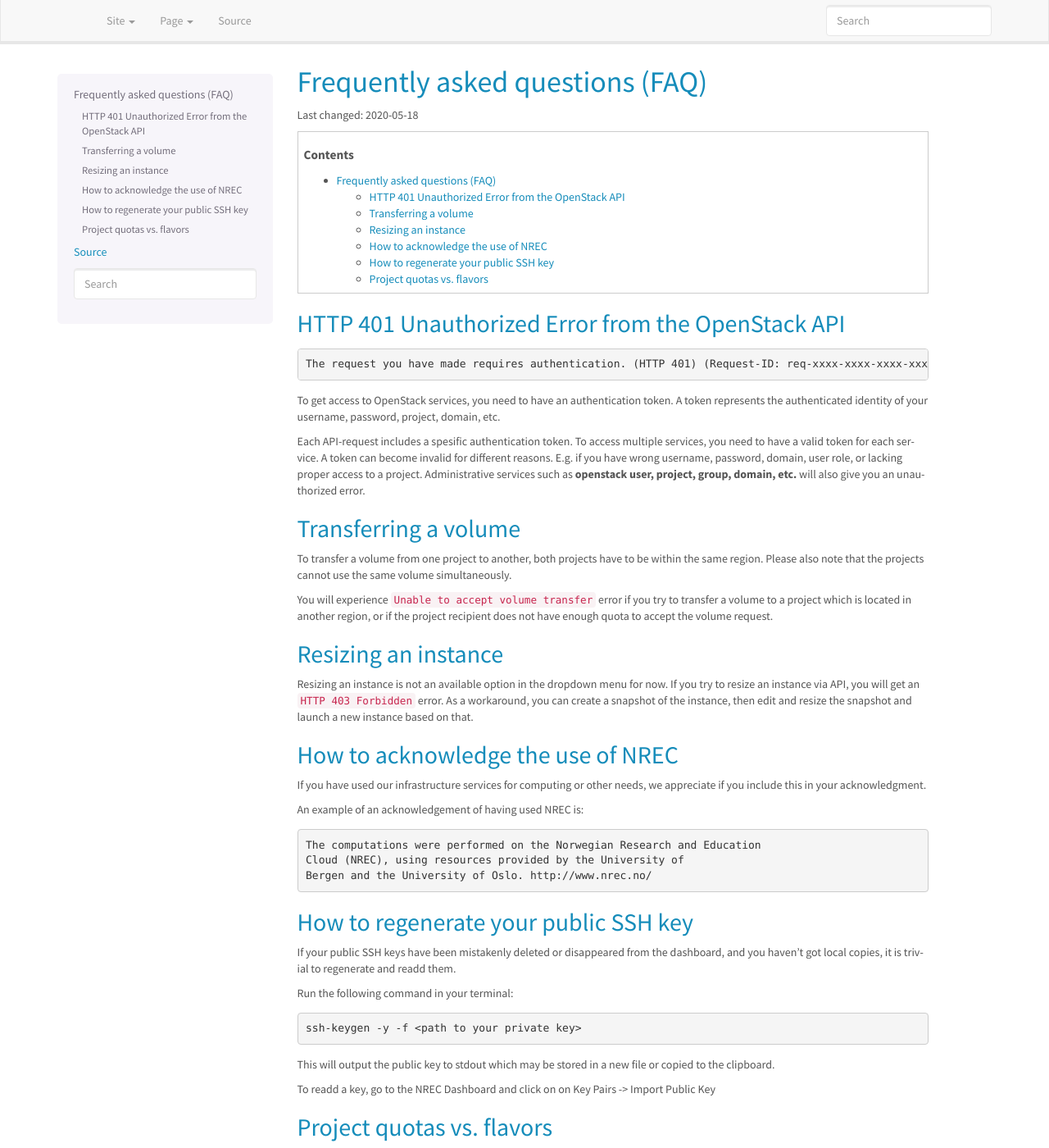
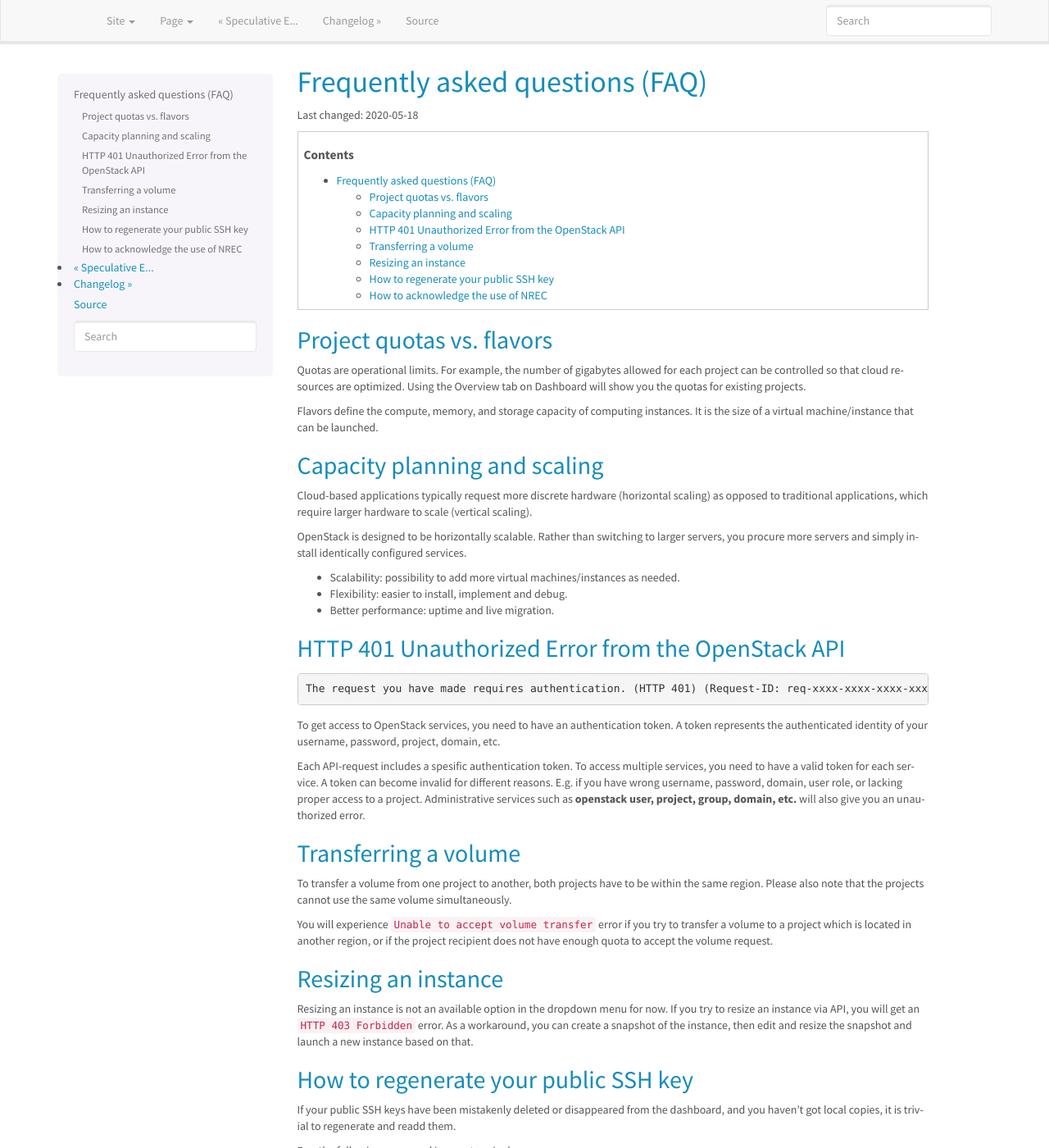
Before and after one commit to norcams/docs-enduser, a Sphinx documentation site: the page built from docs/faq.rst, in a window 1280 px wide and 1400 px high. Shown: the whole window at 82% size. Built offline with Sphinx 7.4.7, drawn with Linux system fonts in a browser that asks for light colours; pages that are not in the unit, such as notebooks, are missing from menus; some of the changed text lies outside the part shown.

Commit message:
updated faq

```diff
--- a/docs/faq.rst
+++ b/docs/faq.rst
@@ -6,6 +6,33 @@ Frequently asked questions (FAQ)
 Last changed: |date|
 
 .. contents::
+
+Project quotas vs. flavors
+--------------------------
+
+Quotas are operational limits. For example, the number of gigabytes allowed for
+each project can be controlled so that cloud resources are optimized.
+Using the Overview tab on Dashboard will show you the quotas for existing projects.
+
+Flavors define the compute, memory, and storage capacity of computing instances.
+It is the size of a virtual machine/instance that can be launched.
+
+Capacity planning and scaling
+-----------------------------
+
+Cloud-based applications typically request more discrete hardware
+(horizontal scaling) as opposed to traditional applications, which
+require larger hardware to scale (vertical scaling).
+
+OpenStack is designed to be horizontally scalable. Rather than switching
+to larger servers, you procure more servers and simply install identically
+configured services.
+
+- Scalability: possibility to add more virtual machines/instances as needed.
+
+- Flexibility: easier to install, implement and debug.
+
+- Better performance: uptime and live migration.
 
 HTTP 401 Unauthorized Error from the OpenStack API
 --------------------------------------------------
@@ -48,21 +75,6 @@ for now. If you try to resize an instance via API, you will get an
 of the instance, then edit and resize the snapshot and launch a new
 instance based on that.
 
-
-How to acknowledge the use of NREC
--------------------------------------
-
-If you have used our infrastructure services for computing or other
-needs, we appreciate if you include this in your acknowledgment.
-
-An example of an acknowledgement of having used NREC is:
-
-.. code-block:: none
-
-  The computations were performed on the Norwegian Research and Education
-  Cloud (NREC), using resources provided by the University of
-  Bergen and the University of Oslo. http://www.nrec.no/
-
 How to regenerate your public SSH key
 -------------------------------------
 
@@ -82,12 +94,17 @@ copied to the clipboard.
 To readd a key, go to the NREC Dashboard and click on on
 Key Pairs -> Import Public Key
 
-Project quotas vs. flavors
---------------------------
 
-Quotas are operational limits. For example, the number of gigabytes allowed for
-each project can be controlled so that cloud resources are optimized.
-Using the Overview tab on Dashboard will show you the quotas for existing projects.
+How to acknowledge the use of NREC
+-------------------------------------
 
-Flavors define the compute, memory, and storage capacity of computing instances.
-It is the size of a virtual machine/instance that can be launched.
+If you have used our infrastructure services for computing or other
+needs, we appreciate if you include this in your acknowledgment.
+
+An example of an acknowledgement of having used NREC is:
+
+.. code-block:: none
+
+  The computations were performed on the Norwegian Research and Education
+  Cloud (NREC), using resources provided by the University of
+  Bergen and the University of Oslo. http://www.nrec.no/
--- a/docs/index.rst
+++ b/docs/index.rst
@@ -50,7 +50,7 @@ Norwegian Research and Education Cloud
    known-issues
    terms-of-service
    speculativeexecution
-   FAQ
+   faq
    changelog
 
 
```
